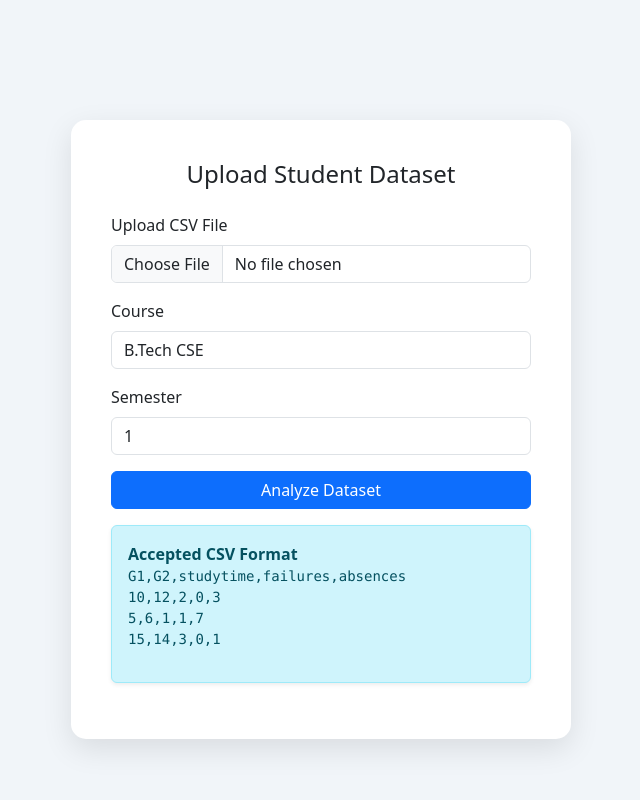
After one commit to Nikki31Chaudhary/Prediciting-Student-Performance, a Flask app: page /upload-data in a window 1280 px wide. The commit adds this page. Shown: the whole page, without its empty margins (319-959 px from the left). Run offline with Flask 3, Linux system fonts and the light colour scheme; the visitor is signed in with stand-in values (Sample User, id 1); parts of the project's set-up code (start-up, migrations or seed data) failed here and were passed over; some libraries are stand-ins or nearby versions.

Commit message:
Add dataset upload feature enabling dynamic ML analysis from user-provided CSV files

```diff
--- a/app.py
+++ b/app.py
@@ -212,6 +212,56 @@ def classification_insights():
         report=report
     )
 
+@app.route("/upload-data")
+def upload_page():
+    if "user" not in session:
+        return redirect("/")
+    return render_template("upload.html")
+
+@app.route("/analyze-data", methods=["POST"])
+def analyze_data():
+
+    file = request.files["file"]
+
+    if file.filename == "":
+        return "No file uploaded"
+
+    df_uploaded = pd.read_csv(file)
+
+    features = ["G1","G2","studytime","failures","absences"]
+
+    X = df_uploaded[features]
+
+    predictions = regression_model.predict(X)
+    importance = regression_model.feature_importances_
+
+    students = []
+
+    for i in range(len(df_uploaded)):
+
+        predicted_grade = round(predictions[i],2)
+
+        if predicted_grade < 10:
+            risk="High"
+        elif predicted_grade < 15:
+            risk="Medium"
+        else:
+            risk="Low"
+
+        students.append({
+            "id":i,
+            "G1":df_uploaded.iloc[i]["G1"],
+            "G2":df_uploaded.iloc[i]["G2"],
+            "absences":df_uploaded.iloc[i]["absences"],
+            "studytime":df_uploaded.iloc[i]["studytime"],
+            "failures":df_uploaded.iloc[i]["failures"],
+            "predicted_grade":predicted_grade,
+            "risk":risk,
+            "importance":importance.tolist()
+        })
+
+    return render_template("dashboard.html", students=students)
+
 # ---------------- EXPORT ----------------
 @app.route("/export")
 def export():
--- a/templates/dashboard.html
+++ b/templates/dashboard.html
@@ -327,6 +327,7 @@ body, .card, .sidebar {
     <a href="/model-insights"><i class="fa-solid fa-brain me-2"></i>Model Insights</a>
     <a href="/fairness-analysis"><i class="fa-solid fa-scale-balanced me-2"></i>Fairness Analysis</a>
     <a href="/classification-insights"><i class="fa-solid fa-layer-group me-2"></i>Classification</a>
+    <a href="/upload-data">📂 Upload Dataset</a>
 
 
     {% if session.get("role") == "Admin" %}
--- /dev/null
+++ b/templates/upload.html
@@ -0,0 +1,85 @@
+<!DOCTYPE html>
+<html>
+<head>
+
+<title>Upload Dataset</title>
+
+<link href="https://cdn.jsdelivr.net/npm/bootstrap@5.3.2/dist/css/bootstrap.min.css" rel="stylesheet">
+
+<style>
+
+body{
+background:#f1f5f9;
+}
+
+.upload-card{
+max-width:500px;
+margin:auto;
+margin-top:120px;
+padding:40px;
+border-radius:15px;
+box-shadow:0 10px 30px rgba(0,0,0,0.1);
+background:white;
+}
+
+</style>
+
+</head>
+
+<body>
+
+<div class="upload-card">
+
+<h4 class="text-center mb-4">Upload Student Dataset</h4>
+
+<form action="/analyze-data" method="POST" enctype="multipart/form-data">
+
+<div class="mb-3">
+<label class="form-label">Upload CSV File</label>
+<input type="file" name="file" class="form-control" required>
+</div>
+
+<div class="mb-3">
+<label class="form-label">Course</label>
+<select class="form-control">
+<option>B.Tech CSE</option>
+<option>B.Tech Honours</option>
+<option>BCA</option>
+<option>MCA</option>
+</select>
+</div>
+
+<div class="mb-3">
+<label class="form-label">Semester</label>
+<select class="form-control">
+<option>1</option>
+<option>2</option>
+<option>3</option>
+<option>4</option>
+<option>5</option>
+<option>6</option>
+<option>7</option>
+<option>8</option>
+</select>
+</div>
+
+<button class="btn btn-primary w-100">Analyze Dataset</button>
+<div class="alert alert-info mt-3 shadow-sm">
+
+<b>Accepted CSV Format</b>
+
+<pre>
+G1,G2,studytime,failures,absences
+10,12,2,0,3
+5,6,1,1,7
+15,14,3,0,1
+</pre>
+
+</div>
+
+</form>
+
+</div>
+
+</body>
+</html>
```
